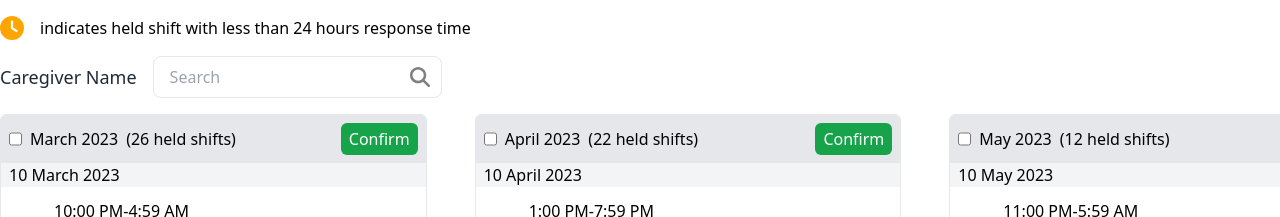
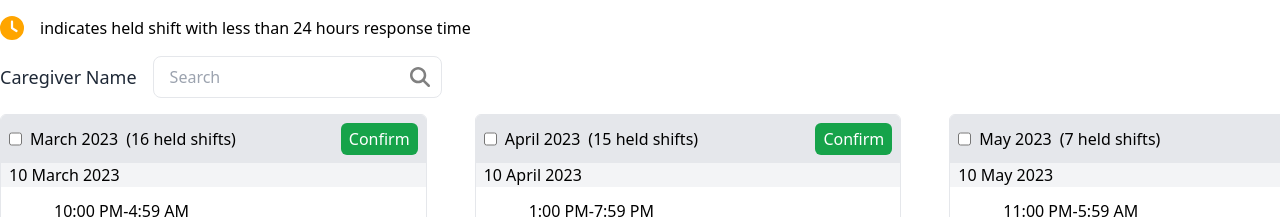
Before and after one commit to yilverdeja/caregiver-admin-dashboard, a React (Vite) app in the folder frontend/: page / in a window 1280 px wide. Shown: the top 217 px of the page. Built offline with nearby package versions, Linux system fonts and the light colour scheme.

Commit message:
feat: add shift selection context

```diff
--- a/frontend/src/components/ShiftCard.tsx
+++ b/frontend/src/components/ShiftCard.tsx
@@ -1,13 +1,24 @@
-import { Shift } from '../hooks/useShifts';
+import { useContext } from 'react';
+import { Shift } from '../store';
+import ShiftSelectionContext from '../contexts/ShiftSelectionContext';
 
 interface Props {
 	shift: Shift;
 }
 
 const ShiftCard = ({ shift }: Props) => {
+	const { selectedShifts, toggleShift } = useContext(ShiftSelectionContext);
+	const isChecked = selectedShifts[shift.id] || false;
+
 	return (
 		<div className="flex flex-row items-center px-2">
-			<input type="checkbox" className="mx-4" />
+			<input
+				type="checkbox"
+				className="mx-4"
+				checked={isChecked}
+				// onChange={(event) => setSelected(event.target.checked)}
+				onChange={() => toggleShift(shift.id)}
+			/>
 			<div className="flex-grow flex flex-col my-2">
 				<p className="my-1">
 					{new Date(shift.startedAt).toLocaleString('en-US', {
--- a/frontend/src/components/ShiftsMonthView.tsx
+++ b/frontend/src/components/ShiftsMonthView.tsx
@@ -1,37 +1,87 @@
+import { useEffect, useMemo, useState } from 'react';
 import { useShiftStore } from '../store';
 import ShiftsDayView from './ShiftsDayView';
+import ShiftSelectionContext from '../contexts/ShiftSelectionContext';
 
 interface Props {
 	monthKey: string;
 }
 
+export type SelectedShifts = Record<number, boolean>;
+
 const ShiftsMonthView = ({ monthKey }: Props) => {
 	const { shiftsByMonthAndDay } = useShiftStore();
+	const [selectedShifts, setSelectedShifts] = useState<SelectedShifts>({});
+	const [isAllChecked, setAllChecked] = useState(false);
+
+	const shiftsInMonth = useMemo(() => {
+		return Object.keys(shiftsByMonthAndDay[monthKey]).reduce(
+			(acc, dayKey) => {
+				return [
+					...acc,
+					...shiftsByMonthAndDay[monthKey][dayKey].map(
+						(shift) => shift.id
+					),
+				];
+			},
+			[] as number[]
+		);
+	}, [monthKey, shiftsByMonthAndDay]);
+
+	useEffect(() => {
+		const newSelectedShifts: SelectedShifts = {};
+		for (const id of shiftsInMonth) {
+			newSelectedShifts[id] = isAllChecked;
+		}
+		setSelectedShifts(newSelectedShifts);
+	}, [isAllChecked, shiftsInMonth]);
 
 	if (!shiftsByMonthAndDay[monthKey]) {
 		// no shifts in a given month
 		return null;
 	}
-	const shiftsInMonth = Object.keys(shiftsByMonthAndDay[monthKey]).reduce(
-		(acc, shifts) => {
-			return acc + shifts.length;
-		},
-		0
-	);
 
 	const sortedDays = Object.keys(shiftsByMonthAndDay[monthKey]).sort(
 		(a, b) => new Date(a).getTime() - new Date(b).getTime()
 	);
 
+	// gets the number of selected shifts
+	const selectedCount = Object.keys(selectedShifts).reduce(
+		(count, k) => count + (selectedShifts[parseInt(k)] ? 1 : 0),
+		0
+	);
+
+	const contextValue = {
+		isAllChecked,
+		selectedShifts,
+		toggleShift: (shiftId: number) => {
+			setSelectedShifts(() => ({
+				...selectedShifts,
+				[shiftId]: !selectedShifts[shiftId],
+			}));
+		},
+		toggleAll: () => {
+			setAllChecked(() => !isAllChecked);
+		},
+		setAllChecked,
+	};
+
 	return (
+		<ShiftSelectionContext.Provider value={contextValue}>
 			<div className="w-full rounded-md overflow-hidden flex-none sm:w-2/3 md:w-1/3 mr-8 md:pb-4 border">
 				<header className="flex flex-row gap-2 bg-gray-200 px-2 py-2">
-				<input type="checkbox" />
+					<input
+						type="checkbox"
+						defaultChecked={isAllChecked}
+						onChange={(event) =>
+							setAllChecked(event.target.checked)
+						}
+					/>
 					<div className="flex flex-row flex-wrap flex-grow gap-y-1 gap-x-2 items-center">
 						<h2>{monthKey}</h2>
 						<p>
-						({shiftsInMonth} held shift
-						{shiftsInMonth === 1 ? '' : 's'})
+							({shiftsInMonth.length} held shift
+							{shiftsInMonth.length === 1 ? '' : 's'})
 						</p>
 					</div>
 					<button className="bg-green-600 text-white px-2 py-1 rounded-md">
@@ -49,6 +99,7 @@ const ShiftsMonthView = ({ monthKey }: Props) => {
 					))}
 				</div>
 			</div>
+		</ShiftSelectionContext.Provider>
 	);
 };
 
--- /dev/null
+++ b/frontend/src/contexts/ShiftSelectionContext.ts
@@ -0,0 +1,20 @@
+import { createContext } from 'react';
+import { SelectedShifts } from '../components/ShiftsMonthView';
+
+interface ShiftSelectionContextProps {
+	isAllChecked: boolean;
+	selectedShifts: SelectedShifts;
+	toggleShift: (shiftId: number) => void;
+	toggleAll: () => void;
+	setAllChecked: (checked: boolean) => void;
+}
+
+const ShiftSelectionContext = createContext<ShiftSelectionContextProps>({
+	isAllChecked: false,
+	selectedShifts: {},
+	toggleShift: () => {},
+	toggleAll: () => {},
+	setAllChecked: () => {},
+});
+
+export default ShiftSelectionContext;
```
Lines whose indentation alone changed are shown as unchanged.
